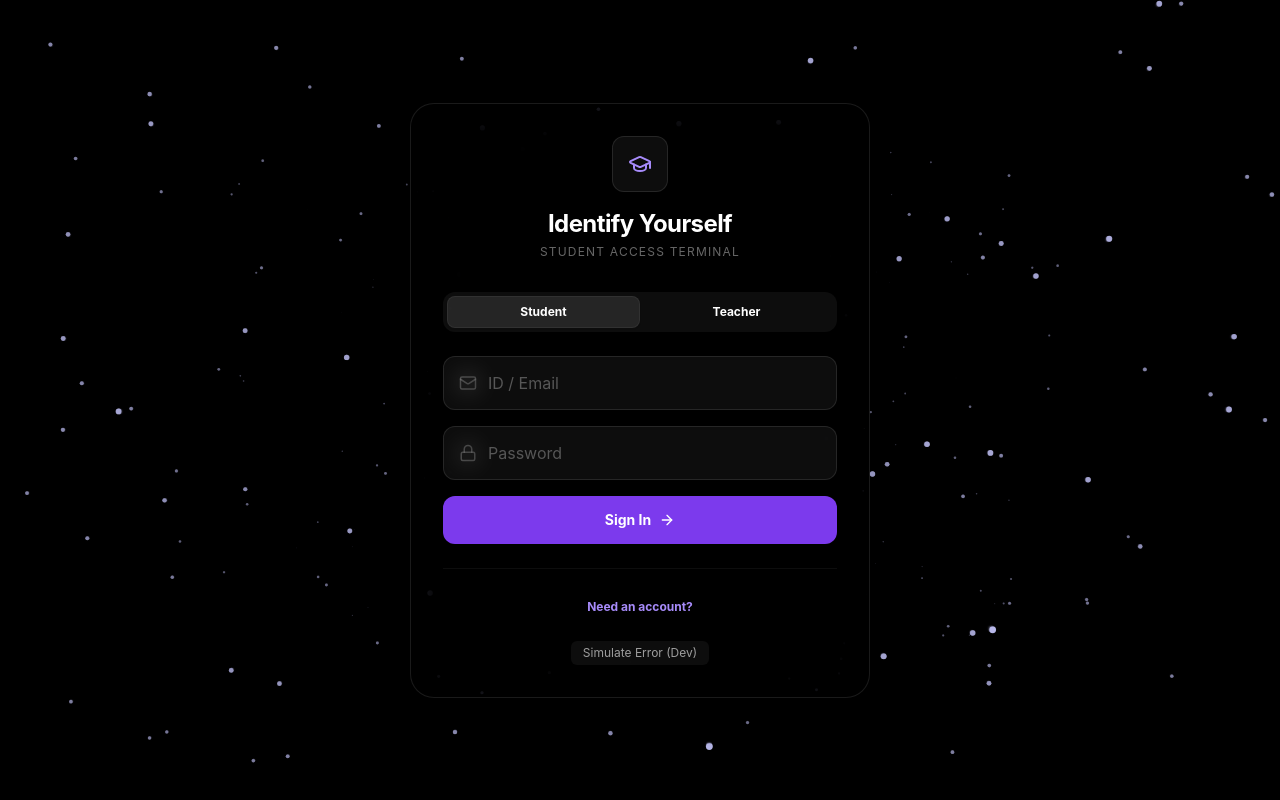
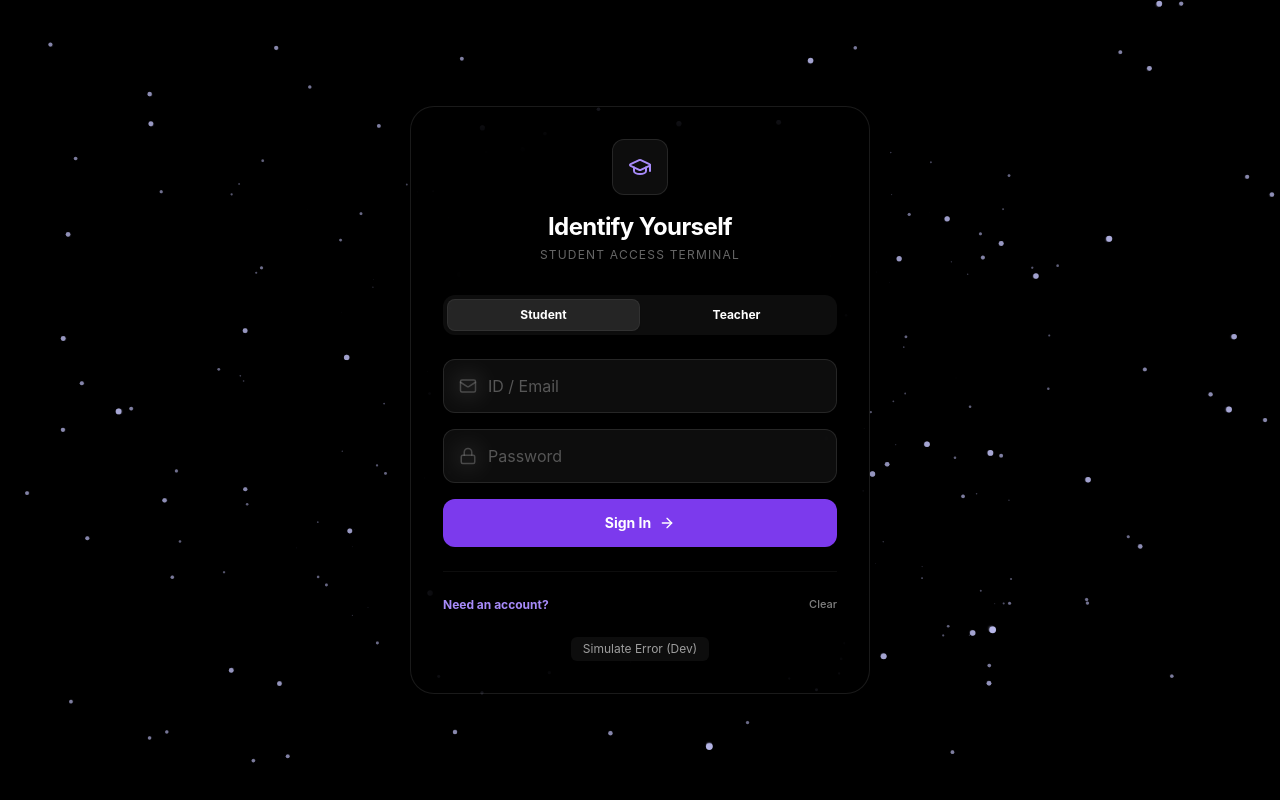
Before and after one commit to iamabhi747/VRClass, a React (Vite) app: page /auth in a window 1280 px wide. Built offline with nearby package versions, Linux system fonts and the light colour scheme.

Commit message:
WebAPP: Added support for clear inputs

```diff
--- a/src/pages/AuthPage.jsx
+++ b/src/pages/AuthPage.jsx
@@ -156,6 +156,19 @@ export default function AuthPage() {
   const [error, setError] = useState(null); // { status, message }
   const typingTimeoutRef = useRef(null);
   const navigate = useNavigate();
+
+  const clearAllInputs = () => {
+    setEmail('');
+    setPassword('');
+    setConfirmPassword('');
+    setFullName('');
+    setRollNo('');
+    setDivision('');
+    setDepartment('');
+    setEmployeeId('');
+    setDesignation('');
+    setError(null);
+  };
 
   const handleTyping = () => {
     setIsTyping(true);
@@ -479,10 +492,31 @@ export default function AuthPage() {
             )}
           </AnimatePresence>
 
-          <div className="mt-6 pt-6 border-t border-white/5 text-center">
-            <button onClick={() => { setIsLogin(!isLogin); setError(null); setFullName(''); setConfirmPassword(''); setRollNo(''); setDivision(''); setDepartment(''); setEmployeeId(''); setDesignation(''); }} className={`text-xs font-bold hover:underline ${current.text} transition-colors duration-300`}>
-                {isLogin ? 'Need an account?' : 'Have an account?'}
-             </button>
+          <div className="mt-6 pt-6 border-t border-white/5 flex items-center justify-between">
+            <button
+              onClick={() => {
+                setIsLogin(!isLogin);
+                setError(null);
+                setFullName('');
+                setConfirmPassword('');
+                setRollNo('');
+                setDivision('');
+                setDepartment('');
+                setEmployeeId('');
+                setDesignation('');
+              }}
+              className={`text-xs font-bold hover:underline ${current.text} transition-colors duration-300`}
+            >
+              {isLogin ? 'Need an account?' : 'Have an account?'}
+            </button>
+
+            <button
+              onClick={clearAllInputs}
+              className="text-[11px] font-medium text-white/50 hover:text-white/80 hover:underline transition-colors"
+              aria-label="Clear all inputs"
+            >
+              Clear
+            </button>
           </div>
           {/* DEV ONLY: Simulate server error for testing form errors */}
           {import.meta?.env?.MODE === 'development' && (
```
